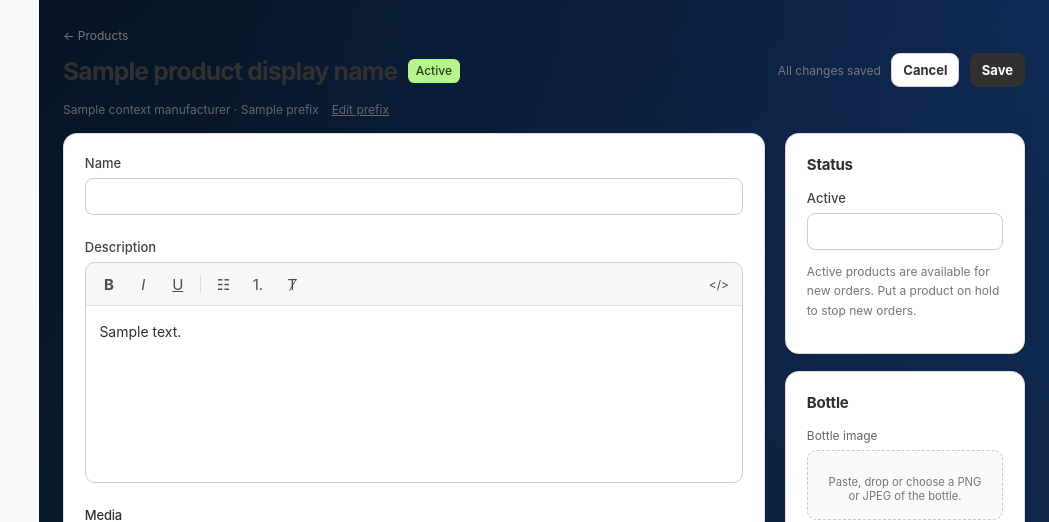
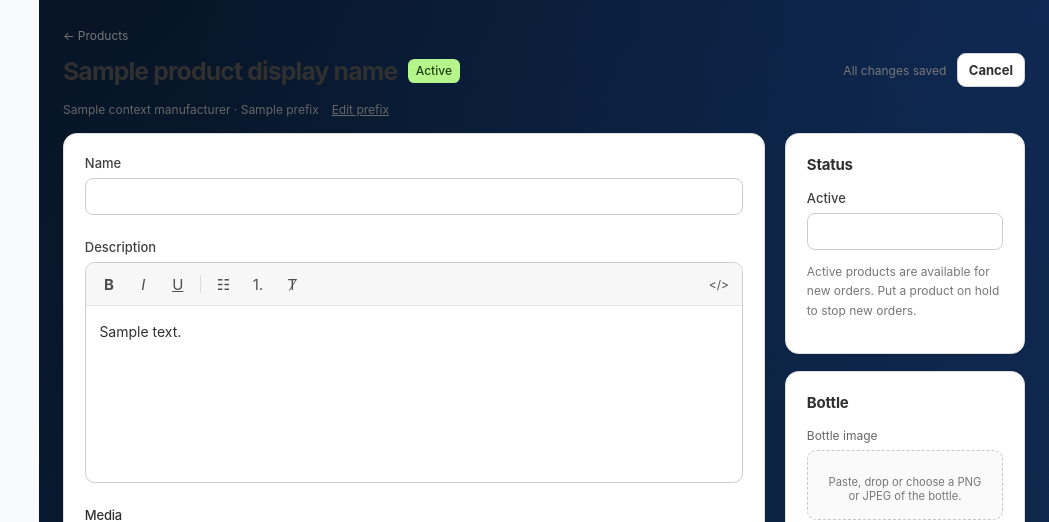
Before and after one commit to borealvitapakistan-commits/Distribution-System, a Django app: template templates/products/product_form.html in a window 1280 px wide. Shown: the top 522 px of the page, without its empty margins (231-1280 px from the left). Run offline with Django 5.2, Linux system fonts and the light colour scheme; the template is opened without the code that fills it: most values are stand-ins (such as "Sample title", 1, 10 or a date in 2020); grey boxes marked "Sample" are stand-in pictures; form fields are guessed from the names that the template uses.

Commit message:
fix(01-07): keep only the bottom product Save button

```diff
--- a/apps/products/test_unified_save.py
+++ b/apps/products/test_unified_save.py
@@ -41,7 +41,7 @@ class UnifiedProductSaveTests(TestCase):
                              (Decimal("60"), Decimal(cost), Decimal("300")))
         self.assertContains(response, "Product has been saved.", count=1)
         self.assertNotContains(response, "Save First lab prices")
-        self.assertContains(response, 'type="submit" class="button button-primary', count=2)
+        self.assertContains(response, 'type="submit" class="button button-primary', count=1)
 
     def test_bad_price_rolls_back_product_and_all_manufacturer_prices(self):
         data = self.data()
--- a/templates/products/product_form.html
+++ b/templates/products/product_form.html
@@ -6,7 +6,7 @@
         {% csrf_token %}
         <div class="pc-heading pc-editor-heading">
             <div><a class="pc-back" href="{% url 'product-list' %}{% if context_manufacturer %}?open={{ context_manufacturer.pk }}{% endif %}">← Products</a><div class="pc-title"><h1>{{ product_display_name }}</h1>{% if object %}<span class="pc-status {% if object.active %}pc-status-active{% else %}pc-status-hold{% endif %}" data-status-badge>{% if object.active %}Active{% else %}On hold{% endif %}</span>{% endif %}</div></div>
-            <div class="pc-actions"><span class="pc-save-state" data-save-state>{% if object %}All changes saved{% else %}New product{% endif %}</span><a class="button button-secondary button-small" href="{% url 'product-list' %}">Cancel</a><button type="submit" class="button button-primary button-small">Save</button></div>
+            <div class="pc-actions"><span class="pc-save-state" data-save-state>{% if object %}All changes saved{% else %}New product{% endif %}</span><a class="button button-secondary button-small" href="{% url 'product-list' %}">Cancel</a></div>
         </div>
         {% if context_manufacturer %}<p class="pc-manufacturer-context">{{ context_manufacturer.name }}{% if context_manufacturer.prefix %} · {{ context_manufacturer.prefix }}{% endif %}<a href="{% url 'manufacturer-edit' context_manufacturer.pk %}">Edit prefix</a></p>{% endif %}
         {% if shared_product %}<p class="pc-shared-product-note">This product appears under multiple manufacturers. Editing its details updates it in every group.</p>{% endif %}
```
